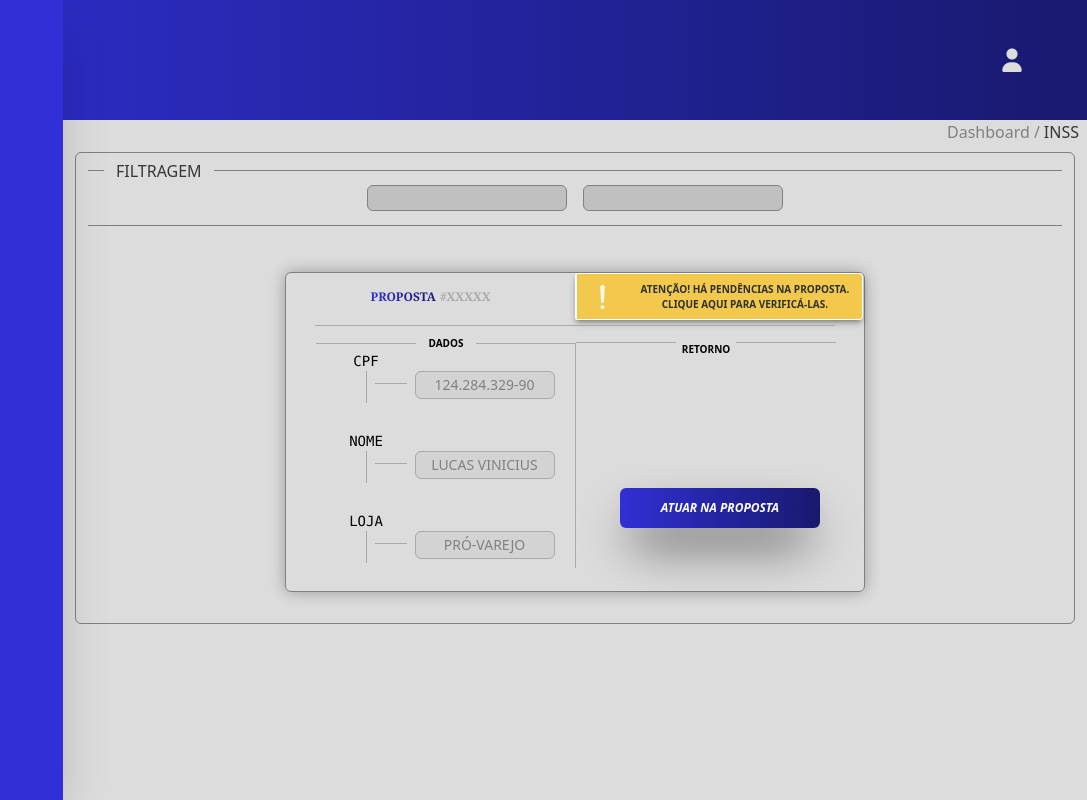
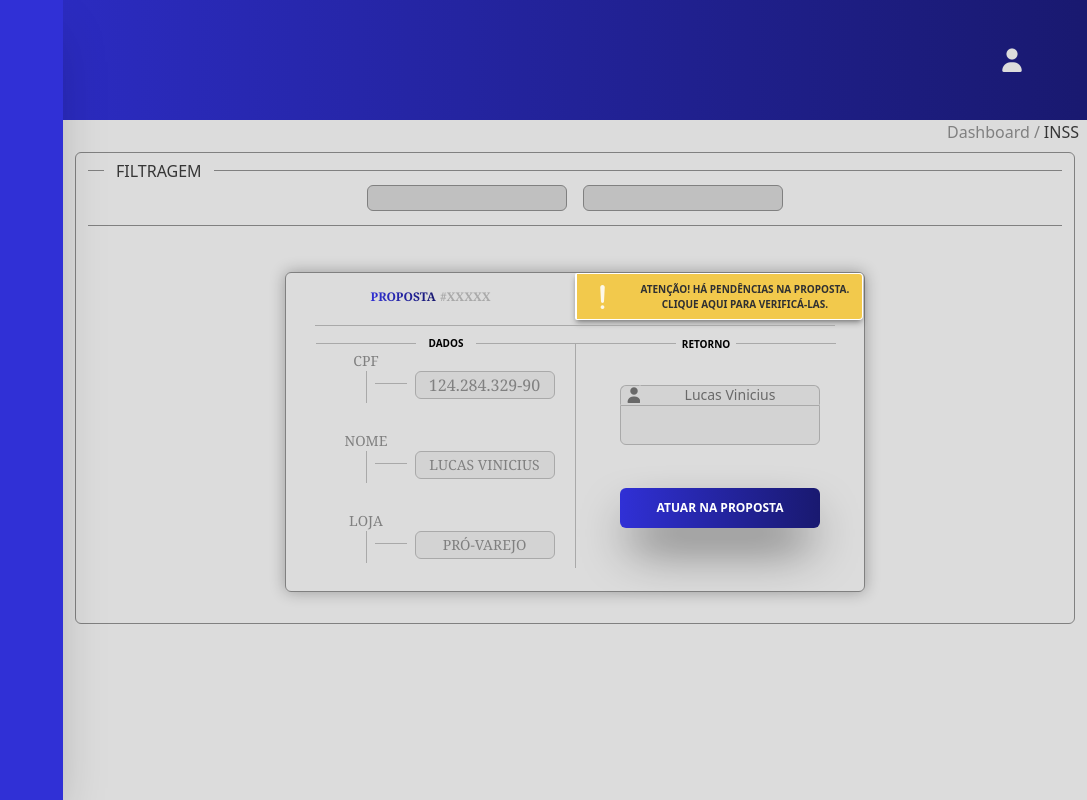
Before and after one commit to vini-lucas/zema-laravel-layout, a website: page src/index.html in a window 1280 px wide. Shown: the whole page, without its empty margins (193-1280 px from the left). Drawn offline with nearby package versions, Linux system fonts and the light colour scheme.

Commit message:
feat: implementando tela de listar INSS

```diff
--- a/src/index.html
+++ b/src/index.html
@@ -122,39 +122,43 @@
 
                             <!-- CPF -->
                             <div class="w-25 h-20 flex flex-col items-center">
-                                <span class="text-sm font-mono mr-18 sm:mr-0">CPF</span>
+
+                                <!-- <i class="fa-regular fa-file text-sm"></i> -->
+                                <span class="text-sm font-serif mr-18 sm:mr-0 text-[#808080]">CPF</span>
+
+
                                 <div class="inline-flex">
                                     <div class="bg-[#A9A9A9] w-px h-8 ml-47 mr-2 sm:mr-0"></div>
                                     <div class="bg-[#A9A9A9] w-8 h-px ml-2 mr-2 mt-3 hidden sm:flex"></div>
                                     <div
                                         class="bg-[#D3D3D3] border border-solid border-[#A9A9A9] w-29 sm:w-35 h-7 rounded-md flex justify-center items-center mr-34 sm:mr-0">
-                                        <span class="text-[#808080] text-sm">124.284.329-90</span>
+                                        <span class="text-[#808080] text-md font-serif">124.284.329-90</span>
                                     </div>
                                 </div>
                             </div>
 
                             <!-- Nome -->
                             <div class="w-25 h-20 flex flex-col items-center">
-                                <span class="text-sm font-mono mr-18 sm:mr-0">NOME</span>
+                                <span class="text-sm font-serif mr-18 sm:mr-0 text-[#808080]">NOME</span>
                                 <div class="inline-flex">
                                     <div class="bg-[#A9A9A9] w-px h-8 ml-47 mr-2 sm:mr-0"></div>
                                     <div class="bg-[#A9A9A9] w-8 h-px ml-2 mr-2 mt-3 hidden sm:flex"></div>
                                     <div
                                         class="bg-[#D3D3D3] border border-solid border-[#A9A9A9] w-29 sm:w-35 h-7 rounded-md flex justify-center items-center mr-34 sm:mr-0">
-                                        <span class="text-[#808080] text-sm">LUCAS VINICIUS</span>
+                                        <span class="text-[#808080] text-sm font-serif">LUCAS VINICIUS</span>
                                     </div>
                                 </div>
                             </div>
 
                             <!-- Loja -->
                             <div class="w-25 h-20 flex flex-col items-center">
-                                <span class="text-sm font-mono mr-18 sm:mr-0">LOJA</span>
+                                <span class="text-sm font-serif mr-18 sm:mr-0 text-[#808080]">LOJA</span>
                                 <div class="inline-flex">
                                     <div class="bg-[#A9A9A9] w-px h-8 ml-47 mr-2 sm:mr-0"></div>
                                     <div class="bg-[#A9A9A9] w-8 h-px ml-2 mr-2 mt-3 hidden sm:flex"></div>
                                     <div
                                         class="bg-[#D3D3D3] border border-solid border-[#A9A9A9] w-29 sm:w-35 h-7 rounded-md flex justify-center items-center mr-34 sm:mr-0">
-                                        <span class="text-[#808080] text-sm">PRÓ-VAREJO</span>
+                                        <span class="text-[#808080] text-sm font-serif">PRÓ-VAREJO</span>
                                     </div>
                                 </div>
                             </div>
@@ -170,23 +174,39 @@
                     <!-- Lado direito da proposta -->
                     <div class="flex flex-col h-62.5 w-1/2 mb-14">
 
-                        <div class="h-full w-full flex items-start">
-                            <div class="flex w-36 sm:w-65">
+                        <div class="w-full flex items-start h-auto">
+                            <div class="flex w-36 sm:w-65 mt-px">
                                 <div class="flex-1 flex items-start justify-start">
-                                    <div class="bg-[#A9A9A9] h-px w-12 sm:w-25"></div>
+                                    <div class="bg-[#A9A9A9] h-px w-10 sm:w-25"></div>
                                 </div>
-                                <span class="text-[10px] font-extrabold mb-9 inline-block">RETORNO</span>
+                                <span class="text-[10px] font-extrabold -mt-1.5">RETORNO</span>
                                 <div class="flex-1 flex items-start justify-end">
-                                    <div class="bg-[#A9A9A9] h-px w-12 sm:w-25"></div>
+                                    <div class="bg-[#A9A9A9] h-px w-10 mr-0.5 sm:mr-0 sm:w-25"></div>
                                 </div>
+                            </div>
+                        </div>
+
+                        <!-- Observação da mesa -->
+                        <div class="w-full h-full flex flex-col justify-center items-center mt-1">
+                            <div class="inline-flex items-start h-auto w-40 sm:w-50">
+                                <div class="flex justify-center items-center h-5 w-5 border border-solid border-[#A9A9A9] border-b-transparent border-r-transparent rounded-tl-md bg-[#D3D3D3] pl-2">
+                                    <i class="fa-solid fa-user text-[#696969]"></i>
+                                </div>
+                                <div class="flex justify-center items-center h-5 w-full px-3 border border-solid border-[#A9A9A9] border-b-transparent rounded-tr-md bg-[#D3D3D3] border-l-transparent">
+                                    <span class="text-sm text-[#696969]">Lucas Vinicius</span>
+                                </div>
+                            </div>
+                            <div
+                                class="w-40 sm:w-50 min-h-10 max-h-auto bg-[#D3D3D3] border border-solid border-[#A9A9A9] rounded-br-md rounded-bl-md">
+                                <div class="break-words w-full max-h-10 overflow-y-auto"></div>
                             </div>
                         </div>
 
                         <!-- Botão atuar na proposta -->
                         <div class="h-full w-full flex justify-center items-end">
                             <span
-                                class="w-50 h-10 bg-linear-to-l from-[#191970] to-[#3030D6] rounded-md flex justify-center items-center mb-16 shadow-2xl shadow-black cursor-pointer hover:bg-linear-to-l hover:from-[#3030D6] hover:to-[#191970] transition ease-linear hover:ease-linear delay-75 duration-300">
-                                <i class="text-[12px] text-white font-semibold">ATUAR NA PROPOSTA</i>
+                                class="w-40 sm:w-50 h-10 bg-linear-to-l from-[#191970] to-[#3030D6] rounded-md flex justify-center items-center mb-16 shadow-2xl shadow-black cursor-pointer hover:bg-linear-to-l hover:from-[#3030D6] hover:to-[#191970] transition ease-linear hover:ease-linear delay-75 duration-300">
+                                <span class="text-[12px] text-white font-semibold">ATUAR NA PROPOSTA</span>
                             </span>
                         </div>
 
```
Also changed, not shown: src/output.css.
